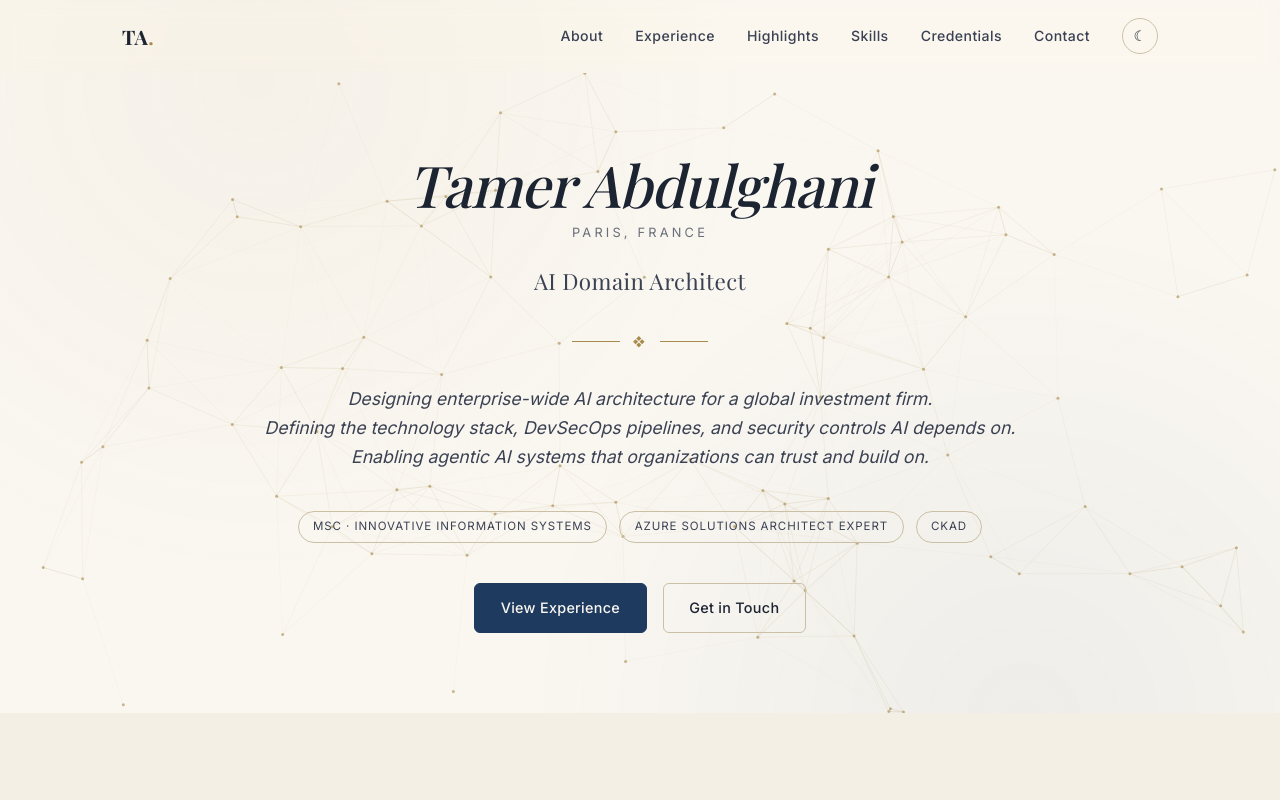
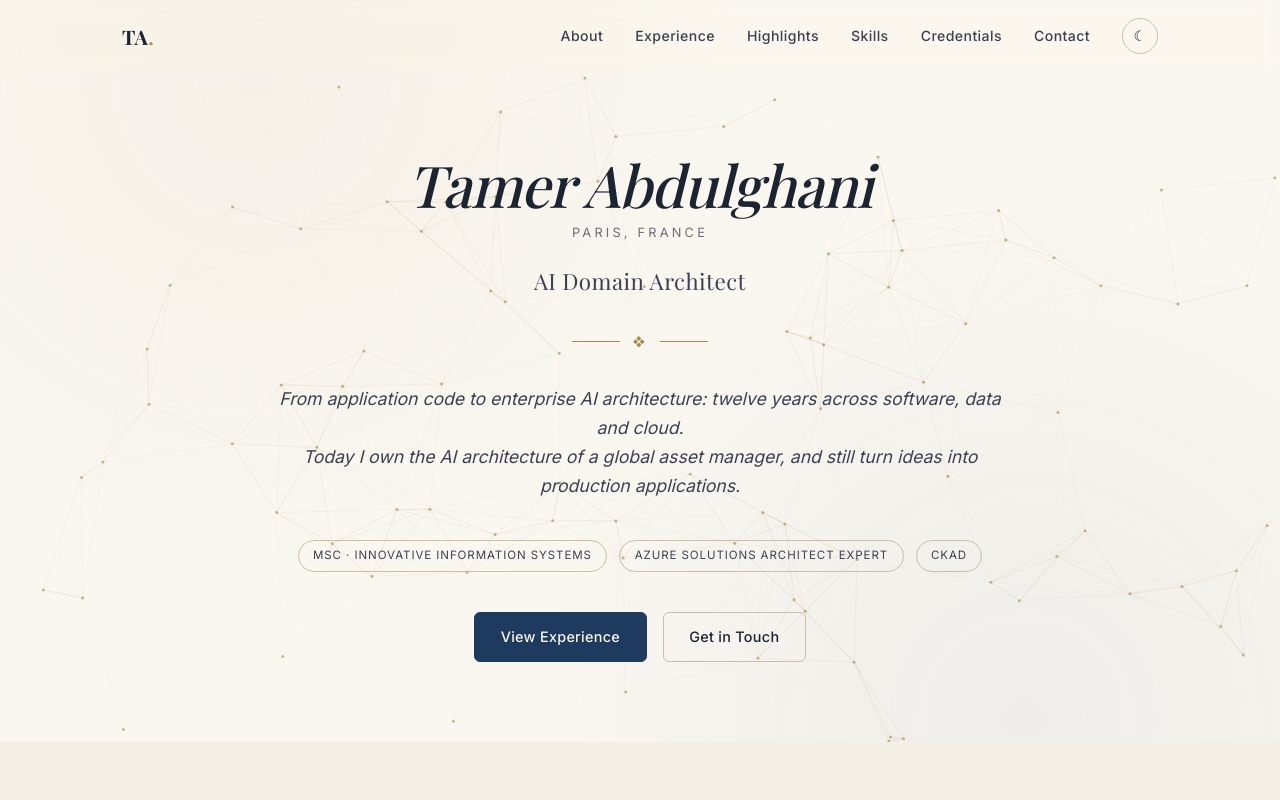
Before and after one commit to tamer-abdulghani/tamer-abdulghani.github.io, a React (Vite) app: page / in a window 1280 px wide. Shown: the top 800 px of the page. Built offline with nearby package versions, Linux system fonts and the light colour scheme; a web font is replaced by a local one.

Commit message:
Rewrite the hero tagline around the career arc
- Summarize twelve years across software, data and cloud
- State the current AI architecture role and continued hands-on delivery
- Align the search and link-preview descriptions

```diff
--- a/index.html
+++ b/index.html
@@ -6,13 +6,13 @@
     <meta name="viewport" content="width=device-width, initial-scale=1.0" />
     <meta
       name="description"
-      content="Tamer Abdulghani, VP · AI Domain Architect. Designing enterprise-wide AI architecture for a global investment firm."
+      content="Tamer Abdulghani, VP · AI Domain Architect. From application code to enterprise AI architecture: twelve years across software, data and cloud."
     />
     <meta name="author" content="Tamer Abdulghani" />
     <meta property="og:title" content="Tamer Abdulghani | VP · AI Domain Architect" />
     <meta
       property="og:description"
-      content="Designing enterprise-wide AI architecture for a global investment firm. Defining the technology stack, DevSecOps pipelines, and security controls AI depends on."
+      content="From application code to enterprise AI architecture: twelve years across software, data and cloud. Today I own the AI architecture of a global asset manager, and still turn ideas into production applications."
     />
     <meta property="og:type" content="profile" />
 
--- a/src/data/portfolio.ts
+++ b/src/data/portfolio.ts
@@ -41,9 +41,8 @@ export const profile = {
   name: 'Tamer Abdulghani',
   title: 'AI Domain Architect',
   tagline: [
-    'Designing enterprise-wide AI architecture for a global investment firm.',
-    'Defining the technology stack, DevSecOps pipelines, and security controls AI depends on.',
-    'Enabling agentic AI systems that organizations can trust and build on.',
+    'From application code to enterprise AI architecture: twelve years across software, data and cloud.',
+    'Today I own the AI architecture of a global asset manager, and still turn ideas into production applications.',
   ],
   location: 'Paris, France',
   github: 'https://github.com/tamer-abdulghani',
```
